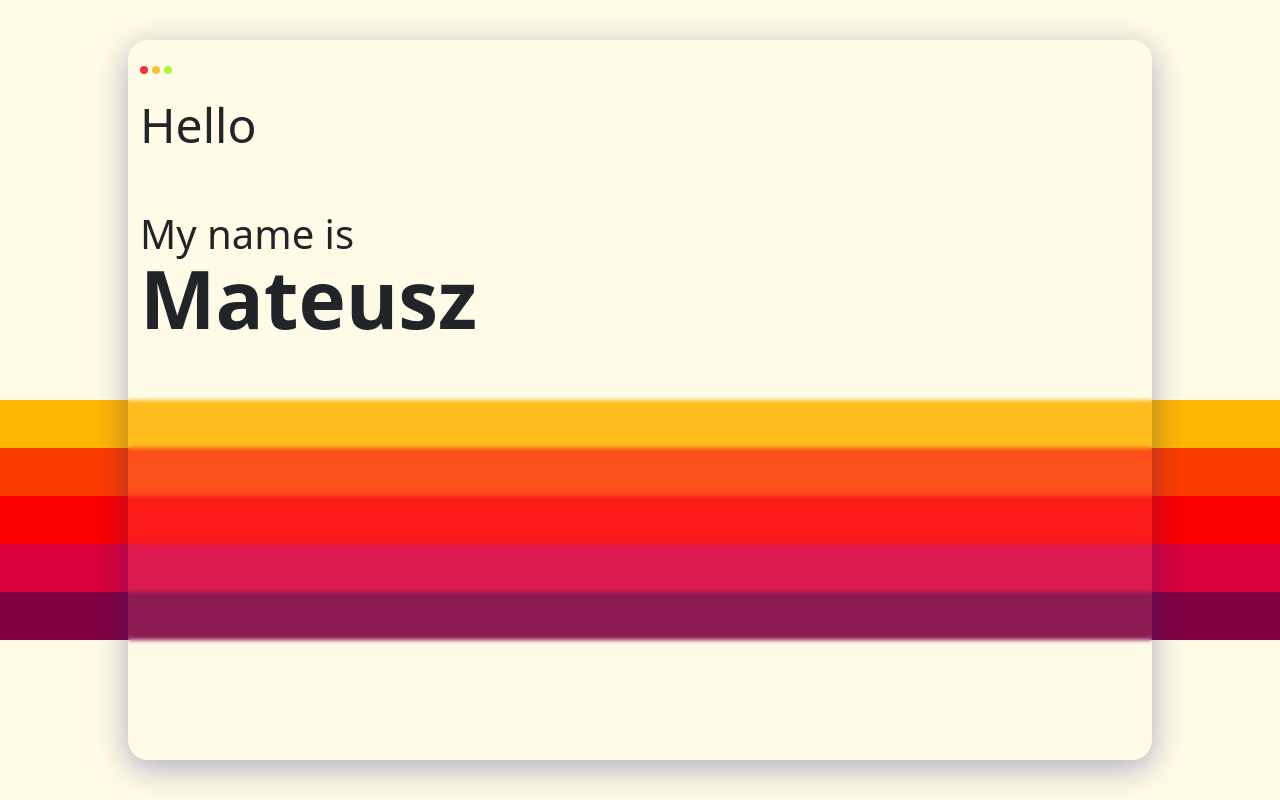
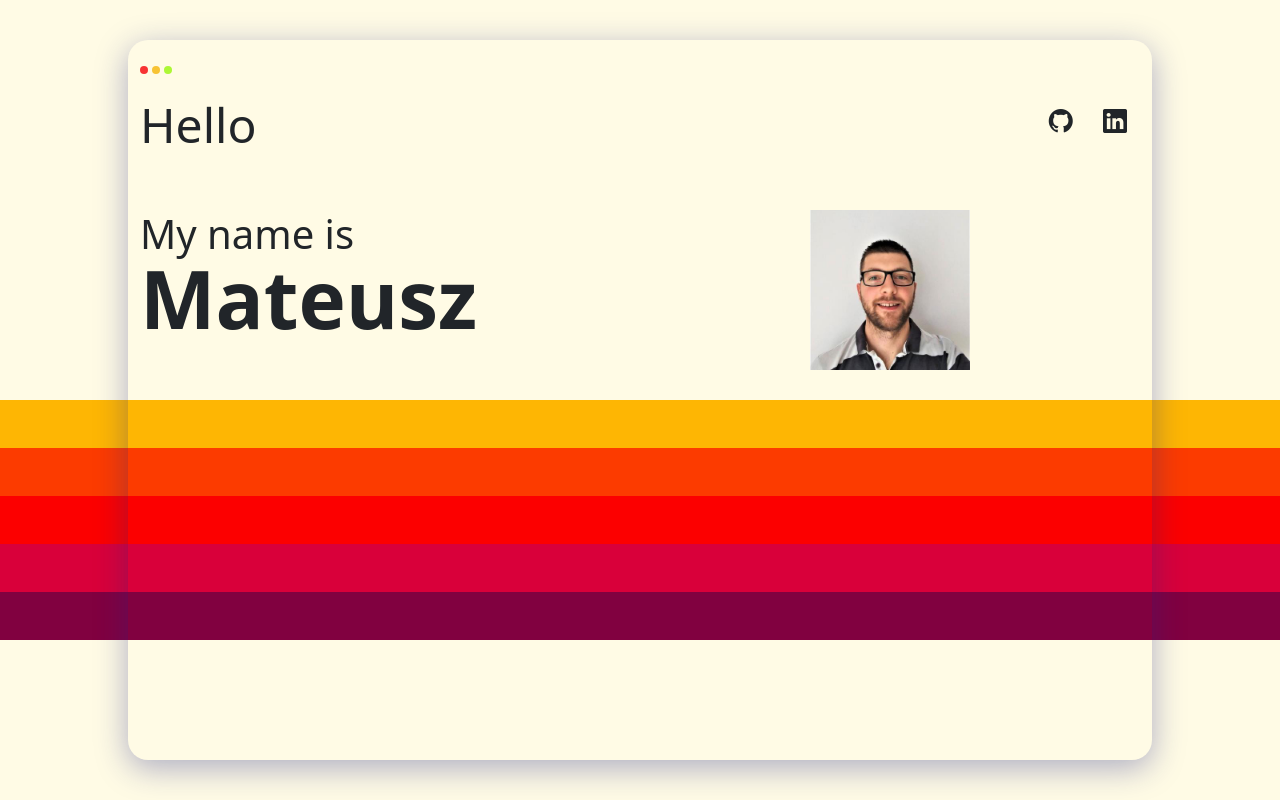
Before and after one commit to ragtam/mgk, a Svelte app: page / in a window 1280 px wide. Shown: the top 800 px of the page. Built offline with nearby package versions, Linux system fonts and the light colour scheme.

Commit message:
buttons added

```diff
--- a/src/App.svelte
+++ b/src/App.svelte
@@ -5,7 +5,7 @@
 	import HomeScreenNew from './home-screen-new/Home-Screen-New.svelte';
 </script>
 
-<div class="bg-dark">
+<div>
 	<HomeScreenNew />
 
 	<div style="min-height: 30vh;">My Projects</div>
--- a/src/home-screen-new/Home-Screen-New.svelte
+++ b/src/home-screen-new/Home-Screen-New.svelte
@@ -15,12 +15,23 @@
 					<div style="background-color: #ACF735" />
 				</div>
 			</div>
-			<div class="row g-0 mt-3">
-				<h1 class="display-5">Hello</h1>
+			<div class="d-flex g-0 mt-3 justify-content-between">
+				<div>
+					<h1 class="display-5">Hello</h1>
+				</div>
+				<div>
+					<button class="btn rounded-circle"><i class="bi bi-github" style="font-size: 1.5rem" /></button>
+					<button class="btn rounded-circle"><i class="bi bi-linkedin" style="font-size: 1.5rem" /></button>
+				</div>
 			</div>
 			<div class="row g-0 mt-5">
-				<h3 class="h1" style="margin-bottom: -0.5rem;">My name is</h3>
-				<h1 class="display-1 mb-0 fw-bolder">Mateusz</h1>
+				<div class="col-12 col-sm-6">
+					<h3 class="h1" style="margin-bottom: -0.5rem;">My name is</h3>
+					<h1 class="display-1 mb-0 fw-bolder">Mateusz</h1>
+				</div>
+				<div class="col-12 col-sm-6 d-flex justify-content-center">
+					<img src="/assets/avatar.jfif" style="height: 20vh" alt="avatar" />
+				</div>
 			</div>
 		</div>
 	</div>
@@ -61,10 +72,10 @@
 		position: relative;
 		box-shadow: 7px 10px 5px 5px rgb(0 0 0 / 20%);
 
-		background: rgba(255, 255, 255, 0.1);
+		/* background: rgba(255, 255, 255, 0.1); */
 		box-shadow: 0 8px 32px 0 rgba(31, 38, 135, 0.37);
-		backdrop-filter: blur(2px);
-		-webkit-backdrop-filter: blur(2px);
+		/* backdrop-filter: blur(2px);
+		-webkit-backdrop-filter: blur(2px); */
 		border-radius: 20px;
 		/* border: 1px solid rgba(255, 255, 255, 0.18); */
 	}
```
